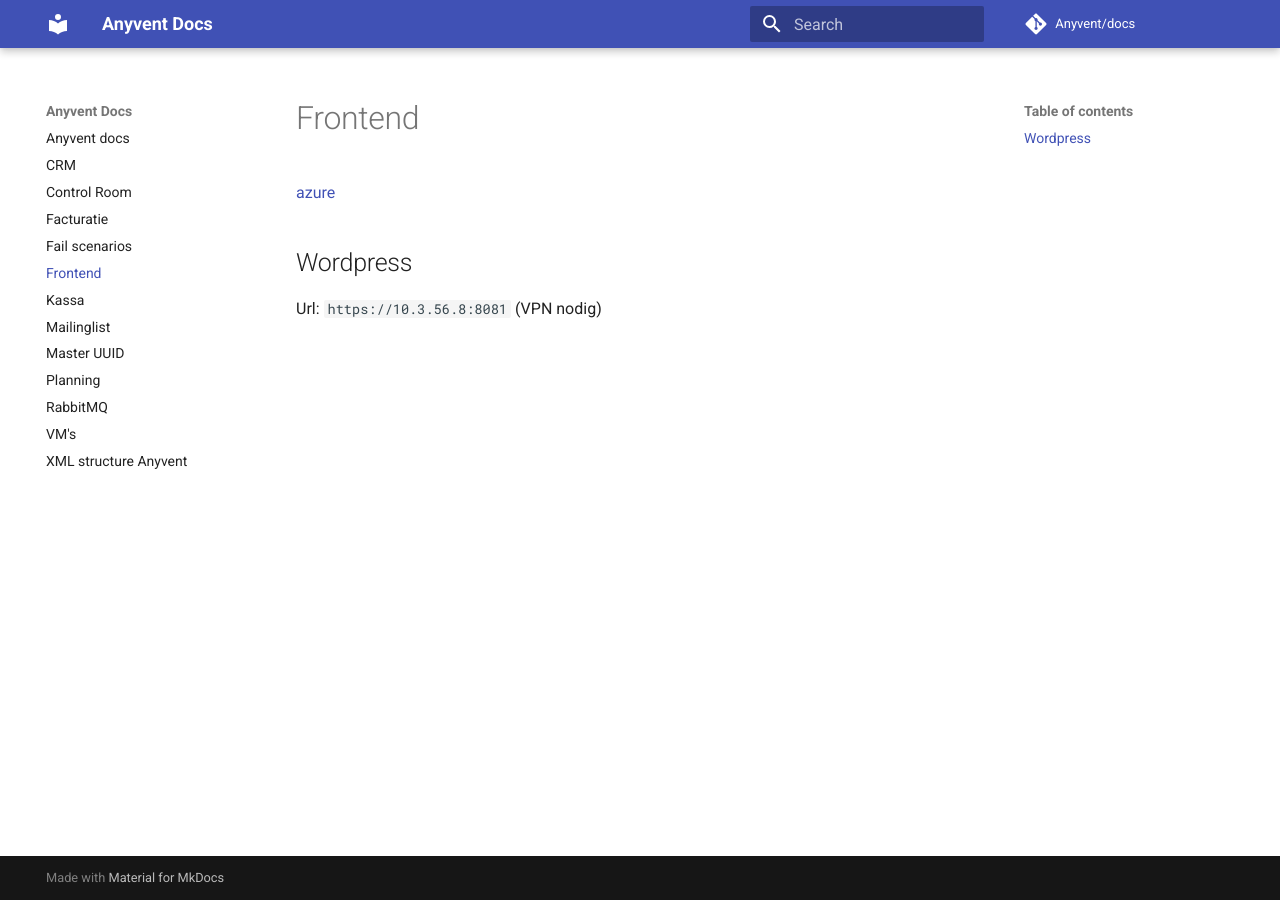
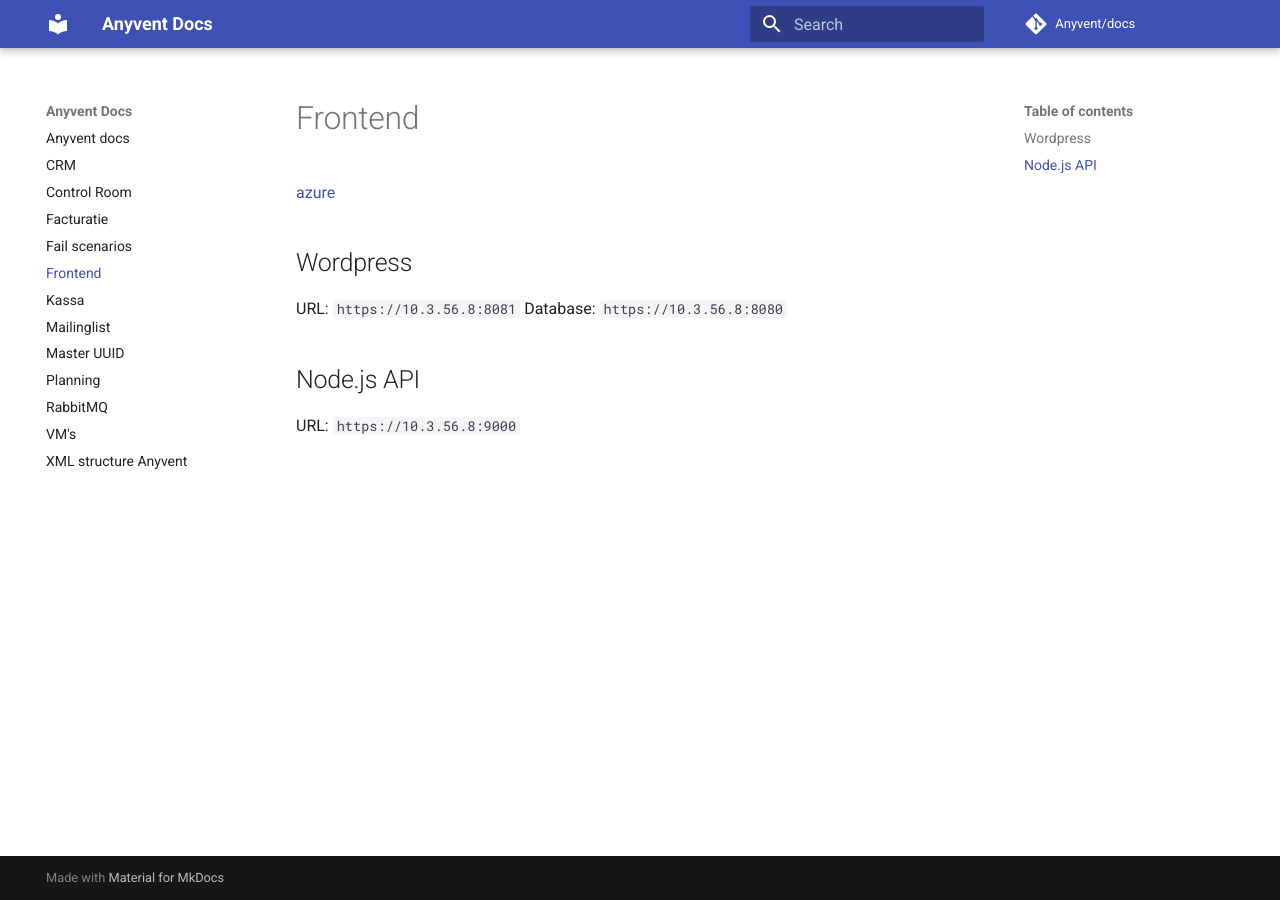
Before and after one commit to seppeconinx/docs, an MkDocs documentation site: the page built from docs/Frontend.md, in a window 1280 px wide. Built offline with MkDocs 1.6.1 and Material for MkDocs 9.7.7, drawn with Linux system fonts in a browser that asks for light colours; comment, search, counter and statistics services are not loaded.

Commit message:
Update Frontend.md

```diff
--- a/docs/Frontend.md
+++ b/docs/Frontend.md
@@ -2,4 +2,8 @@
 [azure](https://dev.azure.com/anyvent/Frontend)
 
 ## Wordpress
-Url: `https://10.3.56.8:8081` (VPN nodig)
+URL: `https://10.3.56.8:8081`
+Database: `https://10.3.56.8:8080`
+
+## Node.js API
+URL: `https://10.3.56.8:9000`
```
